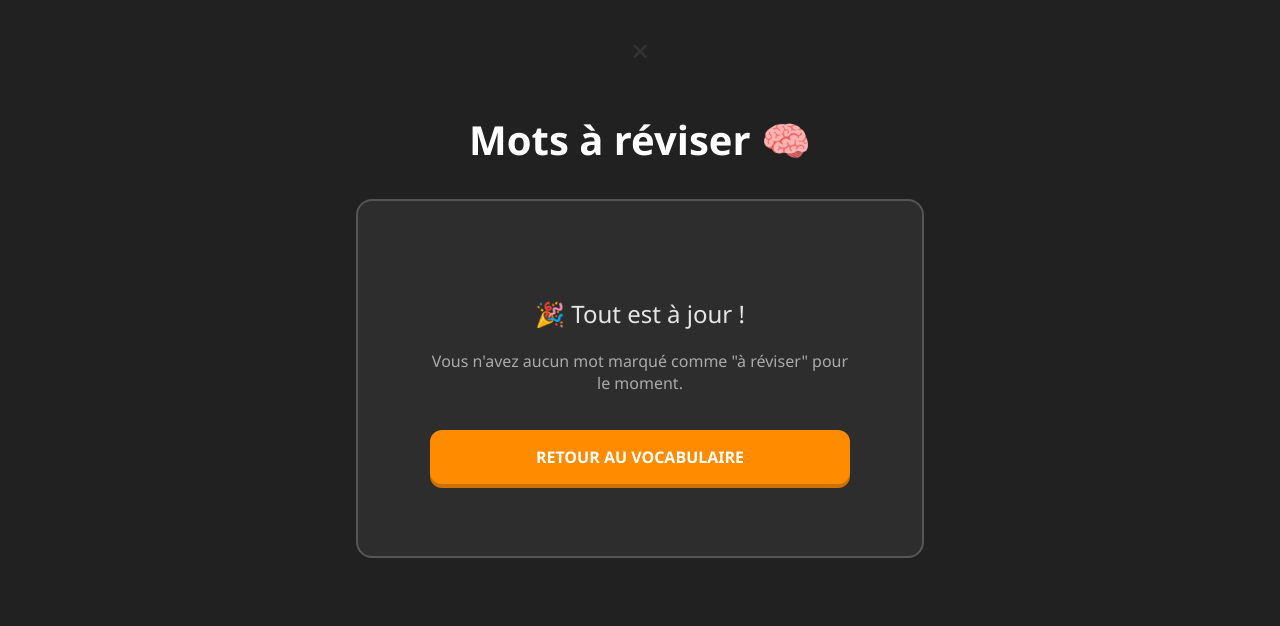
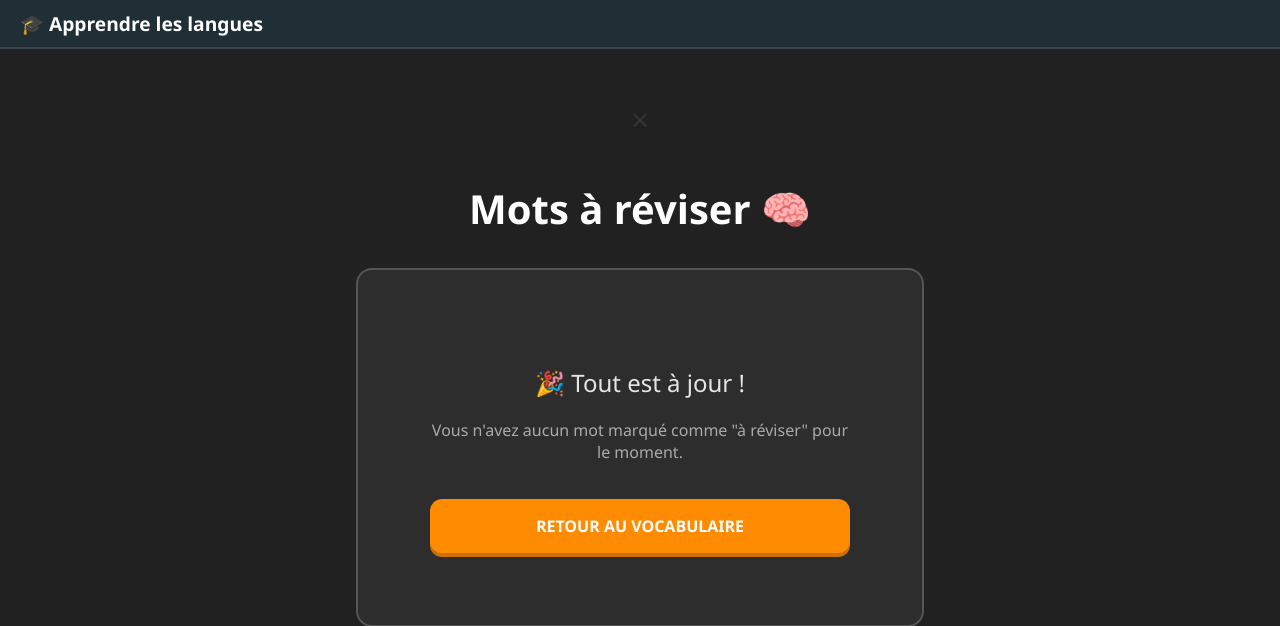
Before and after one commit to grosjak/learn-russian, a Django app: page /revision/ in a window 1280 px wide. Shown: the top 626 px of the page. Before the commit the page ends 558 px from the top, so only its background shows below. Run offline with Django 5.2, Linux system fonts and the light colour scheme; the visitor is signed in with stand-in values (Sample User, id 1); data that the repository does not hold is empty.

Commit message:
Fix: Language reset logic and add Global Header

```diff
--- a/core/templates/core/base_app.html
+++ b/core/templates/core/base_app.html
@@ -11,6 +11,14 @@
 </head>
 
 <body>
+    <div class="app-header"
+        style="background: #202F36; padding: 10px 20px; display: flex; align-items: center; border-bottom: 2px solid #37464f; margin-bottom: 20px;">
+        <a href="{% url 'home' %}"
+            style="text-decoration: none; color: white; font-weight: bold; font-size: 1.2rem; display: flex; align-items: center; gap: 10px;">
+            <span>🎓 Apprendre les langues</span>
+        </a>
+    </div>
+
     <div class="app-container">
         {% block content %}
         {% endblock %}
--- a/core/views.py
+++ b/core/views.py
@@ -8,11 +8,18 @@ import random
 
 def select_language(request):
     """
-    Sets the target language in the session and redirects to home.
+    Sets the target language in the session.
+    If 'lang' param is missing, clears the selection (Redirects to choice page).
     """
-    lang = request.GET.get('lang', 'ru')
-    if lang in ['ru', 'en']:
+    lang = request.GET.get('lang')
+
+    if not lang:
+        # Reset language selection
+        if 'target_language' in request.session:
+            del request.session['target_language']
+    elif lang in ['ru', 'en']:
         request.session['target_language'] = lang
+
     return redirect('home')
 
 @login_required
```
